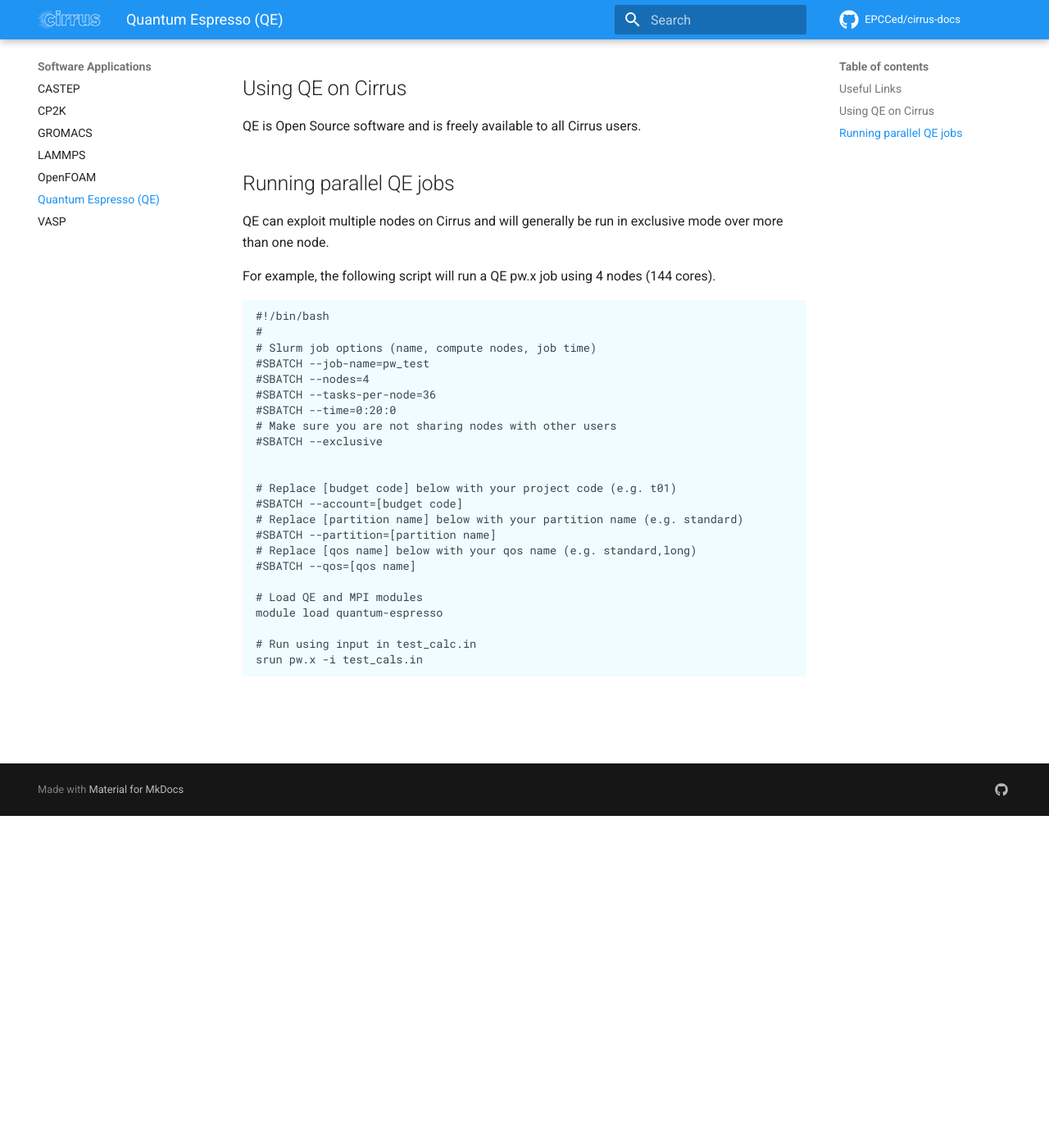
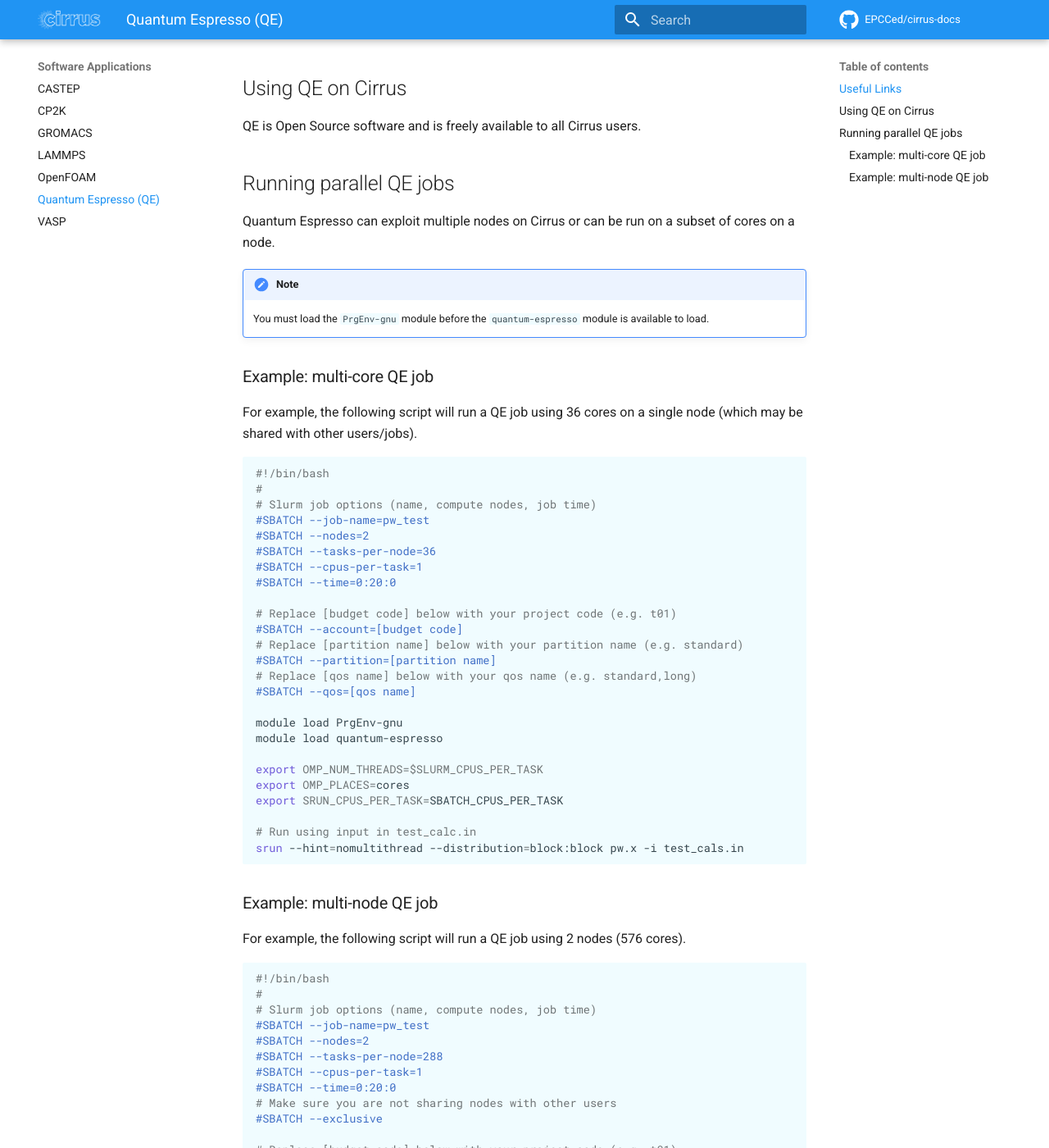
Before and after one commit to EPCCed/cirrus-docs, an MkDocs documentation site: the page built from docs/software-packages/qe.md, in a window 1280 px wide and 1400 px high, scrolled down 405 px. Shown: the whole window at 82% size. Built offline with MkDocs 1.6.1 and Material for MkDocs 9.7.7, drawn with Linux system fonts in a browser that asks for light colours; comment, search, counter and statistics services are not loaded; some of the changed text lies outside the part shown.

Commit message:
Updates QE page

````diff
--- a/docs/software-packages/qe.md
+++ b/docs/software-packages/qe.md
@@ -7,7 +7,7 @@
 
 ## Useful Links
 
-- [QE User Guides](http://www.quantum-espresso.org/users-manual/)
+- [QE User Guides](https://www.quantum-espresso.org/Doc/user_guide/)
 - [QE Tutorials](http://www.quantum-espresso.org/tutorials/)
 
 ## Using QE on Cirrus
@@ -16,32 +16,77 @@
 
 ## Running parallel QE jobs
 
-QE can exploit multiple nodes on Cirrus and will generally be run in
-exclusive mode over more than one node.
+Quantum Espresso can exploit multiple nodes on Cirrus or can be run on a subset
+of cores on a node.
 
-For example, the following script will run a QE pw.x job using 4 nodes
-(144 cores).
+!!! note
+    You must load the `PrgEnv-gnu` module before the `quantum-espresso` module
+    is available to load.
 
-    #!/bin/bash
-    #
-    # Slurm job options (name, compute nodes, job time)
-    #SBATCH --job-name=pw_test
-    #SBATCH --nodes=4
-    #SBATCH --tasks-per-node=36
-    #SBATCH --time=0:20:0
-    # Make sure you are not sharing nodes with other users
-    #SBATCH --exclusive
+### Example: multi-core QE job
 
+For example, the following script will run a QE job using 36 cores on a single
+node (which may be shared with other users/jobs).
 
-    # Replace [budget code] below with your project code (e.g. t01)
-    #SBATCH --account=[budget code]
-    # Replace [partition name] below with your partition name (e.g. standard)
-    #SBATCH --partition=[partition name]
-    # Replace [qos name] below with your qos name (e.g. standard,long)
-    #SBATCH --qos=[qos name]
+```slurm
+#!/bin/bash
+#
+# Slurm job options (name, compute nodes, job time)
+#SBATCH --job-name=pw_test
+#SBATCH --nodes=2
+#SBATCH --tasks-per-node=36
+#SBATCH --cpus-per-task=1
+#SBATCH --time=0:20:0
 
-    # Load QE and MPI modules
-    module load quantum-espresso
+# Replace [budget code] below with your project code (e.g. t01)
+#SBATCH --account=[budget code]
+# Replace [partition name] below with your partition name (e.g. standard)
+#SBATCH --partition=[partition name]
+# Replace [qos name] below with your qos name (e.g. standard,long)
+#SBATCH --qos=[qos name]
 
-    # Run using input in test_calc.in
-    srun pw.x -i test_cals.in
+module load PrgEnv-gnu
+module load quantum-espresso
+
+export OMP_NUM_THREADS=$SLURM_CPUS_PER_TASK
+export OMP_PLACES=cores
+export SRUN_CPUS_PER_TASK=SBATCH_CPUS_PER_TASK
+
+# Run using input in test_calc.in
+srun --hint=nomultithread --distribution=block:block pw.x -i test_cals.in
+```
+
+### Example: multi-node QE job
+
+For example, the following script will run a QE job using 2 nodes
+(576 cores).
+
+```slurm
+#!/bin/bash
+#
+# Slurm job options (name, compute nodes, job time)
+#SBATCH --job-name=pw_test
+#SBATCH --nodes=2
+#SBATCH --tasks-per-node=288
+#SBATCH --cpus-per-task=1
+#SBATCH --time=0:20:0
+# Make sure you are not sharing nodes with other users
+#SBATCH --exclusive
+
+# Replace [budget code] below with your project code (e.g. t01)
+#SBATCH --account=[budget code]
+# Replace [partition name] below with your partition name (e.g. standard)
+#SBATCH --partition=[partition name]
+# Replace [qos name] below with your qos name (e.g. standard,long)
+#SBATCH --qos=[qos name]
+
+module load PrgEnv-gnu
+module load quantum-espresso
+
+export OMP_NUM_THREADS=$SLURM_CPUS_PER_TASK
+export OMP_PLACES=cores
+export SRUN_CPUS_PER_TASK=SBATCH_CPUS_PER_TASK
+
+# Run using input in test_calc.in
+srun --hint=nomultithread --distribution=block:block pw.x -i test_cals.in
+```
````
